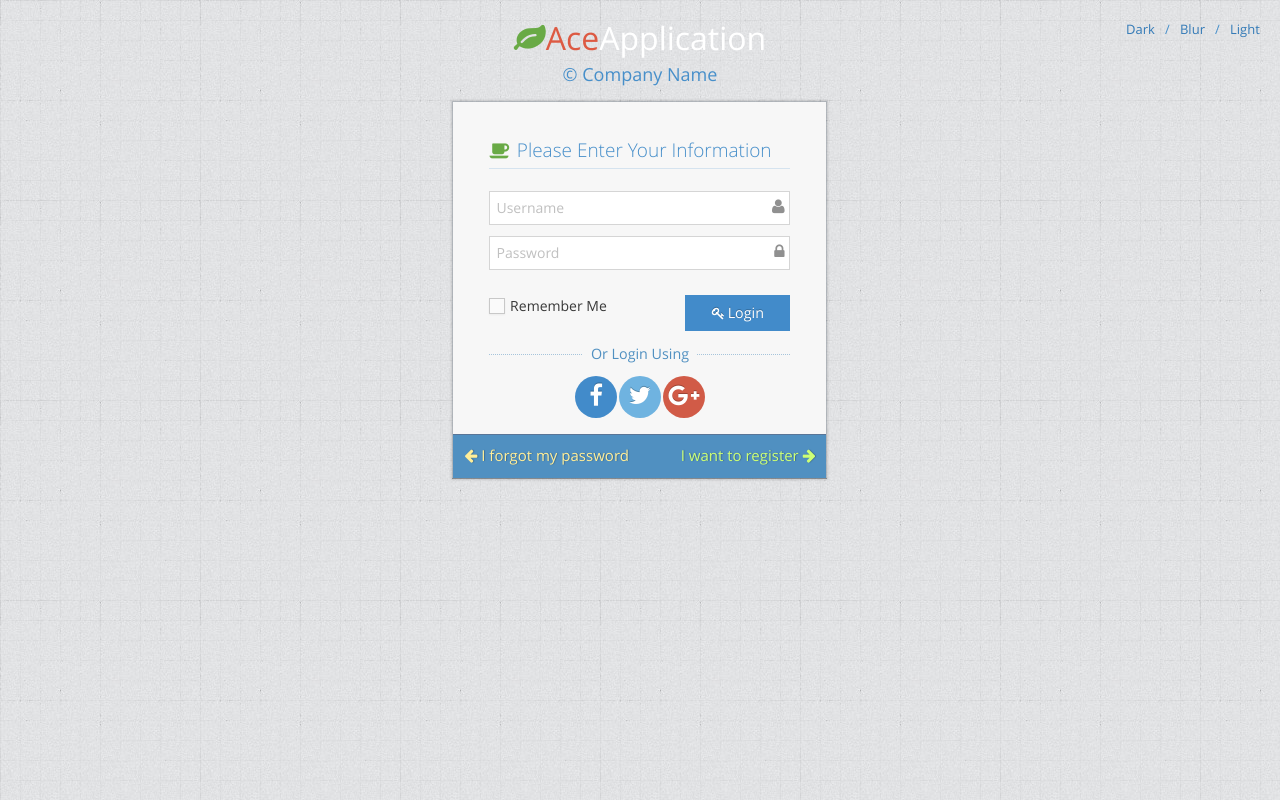
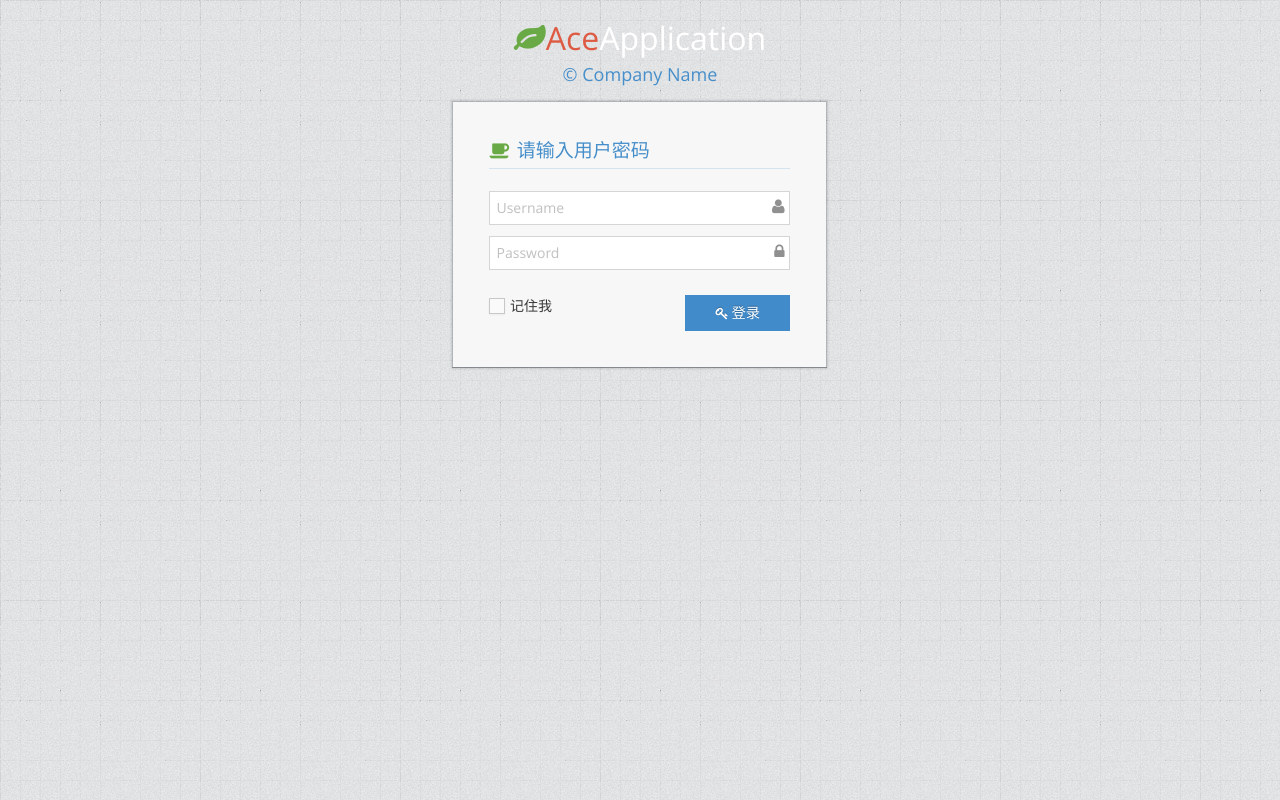
Before and after one commit to ckf48/storm, a Vue app in the folder admin/: page / in a window 1280 px wide. Built offline with nearby package versions, Linux system fonts and the light colour scheme.

Commit message:
１．简化登录页面代码 ２．增加eslintrc.js,去掉部分检查项

```diff
--- a/admin/src/App.vue
+++ b/admin/src/App.vue
@@ -20,7 +20,7 @@
                 <div class="widget-main">
                   <h4 class="header blue lighter bigger">
                     <i class="ace-icon fa fa-coffee green"></i>
-                    Please Enter Your Information
+                    请输入用户密码
                   </h4>
 
                   <div class="space-6"></div>
@@ -46,190 +46,33 @@
                       <div class="clearfix">
                         <label class="inline">
                           <input type="checkbox" class="ace" />
-                          <span class="lbl"> Remember Me</span>
+                          <span class="lbl"> 记住我</span>
                         </label>
 
                         <button type="button" class="width-35 pull-right btn btn-sm btn-primary">
                           <i class="ace-icon fa fa-key"></i>
-                          <span class="bigger-110">Login</span>
+                          <span class="bigger-110">登录</span>
                         </button>
                       </div>
 
                       <div class="space-4"></div>
                     </fieldset>
                   </form>
-
-                  <div class="social-or-login center">
-                    <span class="bigger-110">Or Login Using</span>
-                  </div>
-
                   <div class="space-6"></div>
 
-                  <div class="social-login center">
-                    <a class="btn btn-primary">
-                      <i class="ace-icon fa fa-facebook"></i>
-                    </a>
-
-                    <a class="btn btn-info">
-                      <i class="ace-icon fa fa-twitter"></i>
-                    </a>
-
-                    <a class="btn btn-danger">
-                      <i class="ace-icon fa fa-google-plus"></i>
-                    </a>
-                  </div>
                 </div><!-- /.widget-main -->
-
-                <div class="toolbar clearfix">
-                  <div>
-                    <a href="#" data-target="#forgot-box" class="forgot-password-link">
-                      <i class="ace-icon fa fa-arrow-left"></i>
-                      I forgot my password
-                    </a>
-                  </div>
-
-                  <div>
-                    <a href="#" data-target="#signup-box" class="user-signup-link">
-                      I want to register
-                      <i class="ace-icon fa fa-arrow-right"></i>
-                    </a>
-                  </div>
-                </div>
               </div><!-- /.widget-body -->
             </div><!-- /.login-box -->
 
             <div id="forgot-box" class="forgot-box widget-box no-border">
               <div class="widget-body">
-                <div class="widget-main">
-                  <h4 class="header red lighter bigger">
-                    <i class="ace-icon fa fa-key"></i>
-                    Retrieve Password
-                  </h4>
-
-                  <div class="space-6"></div>
-                  <p>
-                    Enter your email and to receive instructions
-                  </p>
-
-                  <form>
-                    <fieldset>
-                      <label class="block clearfix">
-														<span class="block input-icon input-icon-right">
-															<input type="email" class="form-control" placeholder="Email" />
-															<i class="ace-icon fa fa-envelope"></i>
-														</span>
-                      </label>
-
-                      <div class="clearfix">
-                        <button type="button" class="width-35 pull-right btn btn-sm btn-danger">
-                          <i class="ace-icon fa fa-lightbulb-o"></i>
-                          <span class="bigger-110">Send Me!</span>
-                        </button>
-                      </div>
-                    </fieldset>
-                  </form>
-                </div><!-- /.widget-main -->
-
-                <div class="toolbar center">
-                  <a href="#" data-target="#login-box" class="back-to-login-link">
-                    Back to login
-                    <i class="ace-icon fa fa-arrow-right"></i>
-                  </a>
-                </div>
+                <!-- /.widget-main -->
               </div><!-- /.widget-body -->
             </div><!-- /.forgot-box -->
 
-            <div id="signup-box" class="signup-box widget-box no-border">
-              <div class="widget-body">
-                <div class="widget-main">
-                  <h4 class="header green lighter bigger">
-                    <i class="ace-icon fa fa-users blue"></i>
-                    New User Registration
-                  </h4>
-
-                  <div class="space-6"></div>
-                  <p> Enter your details to begin: </p>
-
-                  <form>
-                    <fieldset>
-                      <label class="block clearfix">
-														<span class="block input-icon input-icon-right">
-															<input type="email" class="form-control" placeholder="Email" />
-															<i class="ace-icon fa fa-envelope"></i>
-														</span>
-                      </label>
-
-                      <label class="block clearfix">
-														<span class="block input-icon input-icon-right">
-															<input type="text" class="form-control" placeholder="Username" />
-															<i class="ace-icon fa fa-user"></i>
-														</span>
-                      </label>
-
-                      <label class="block clearfix">
-														<span class="block input-icon input-icon-right">
-															<input type="password" class="form-control" placeholder="Password" />
-															<i class="ace-icon fa fa-lock"></i>
-														</span>
-                      </label>
-
-                      <label class="block clearfix">
-														<span class="block input-icon input-icon-right">
-															<input type="password" class="form-control" placeholder="Repeat password" />
-															<i class="ace-icon fa fa-retweet"></i>
-														</span>
-                      </label>
-
-                      <label class="block">
-                        <input type="checkbox" class="ace" />
-                        <span class="lbl">
-															I accept the
-															<a href="#">User Agreement</a>
-														</span>
-                      </label>
-
-                      <div class="space-24"></div>
-
-                      <div class="clearfix">
-                        <button type="reset" class="width-30 pull-left btn btn-sm">
-                          <i class="ace-icon fa fa-refresh"></i>
-                          <span class="bigger-110">Reset</span>
-                        </button>
-
-                        <button type="button" class="width-65 pull-right btn btn-sm btn-success">
-                          <span class="bigger-110">Register</span>
-
-                          <i class="ace-icon fa fa-arrow-right icon-on-right"></i>
-                        </button>
-                      </div>
-                    </fieldset>
-                  </form>
-                </div>
-
-                <div class="toolbar center">
-                  <a href="#" data-target="#login-box" class="back-to-login-link">
-                    <i class="ace-icon fa fa-arrow-left"></i>
-                    Back to login
-                  </a>
-                </div>
-              </div><!-- /.widget-body -->
-            </div><!-- /.signup-box -->
+            <!-- /.signup-box -->
           </div><!-- /.position-relative -->
 
-          <div class="navbar-fixed-top align-right">
-            <br />
-            &nbsp;
-            <a id="btn-login-dark" href="#">Dark</a>
-            &nbsp;
-            <span class="blue">/</span>
-            &nbsp;
-            <a id="btn-login-blur" href="#">Blur</a>
-            &nbsp;
-            <span class="blue">/</span>
-            &nbsp;
-            <a id="btn-login-light" href="#">Light</a>
-            &nbsp; &nbsp; &nbsp;
-          </div>
         </div>
       </div><!-- /.col -->
     </div><!-- /.row -->
```
Also changed, not shown: admin/.eslintrc.js (added).
